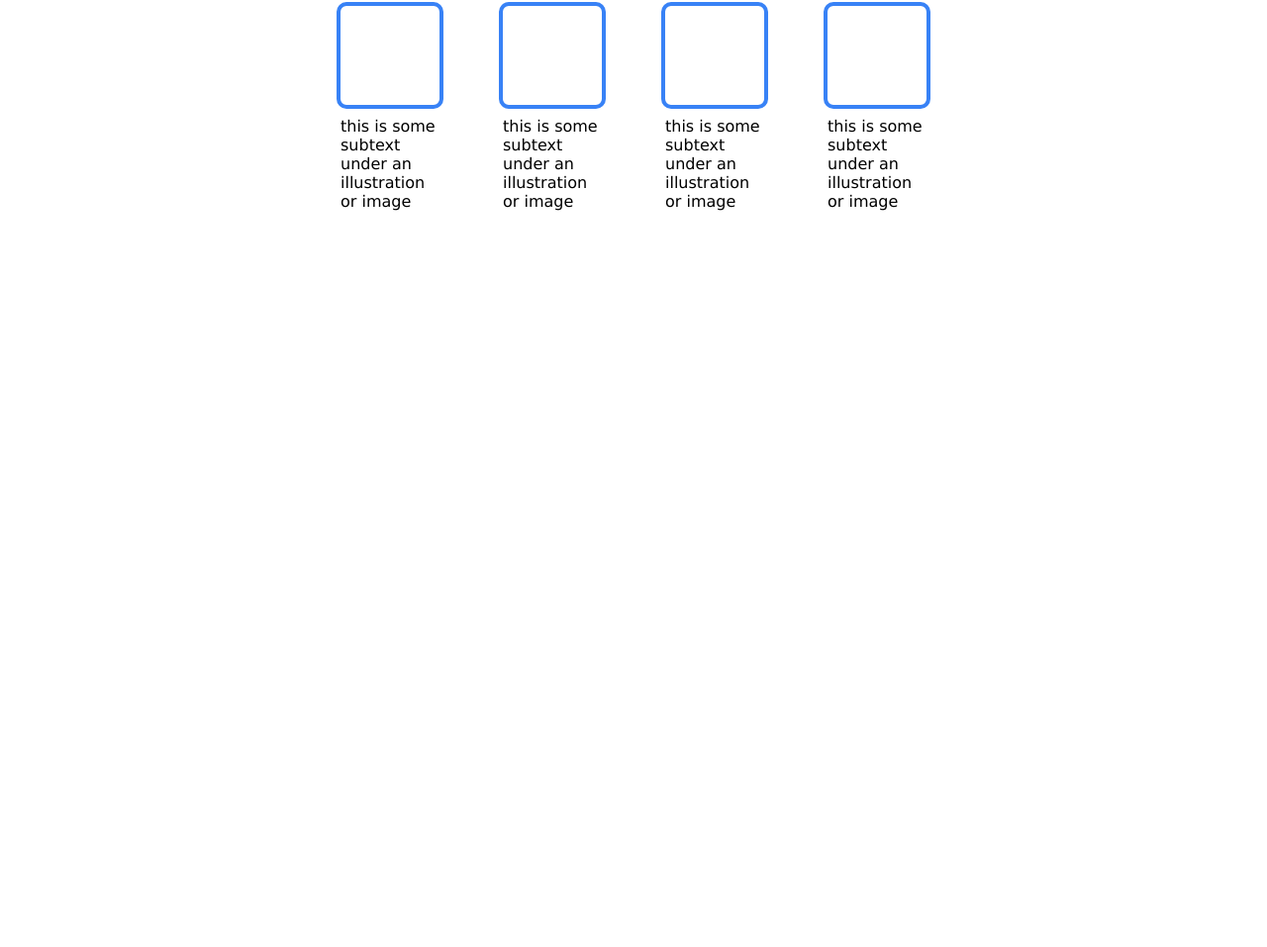
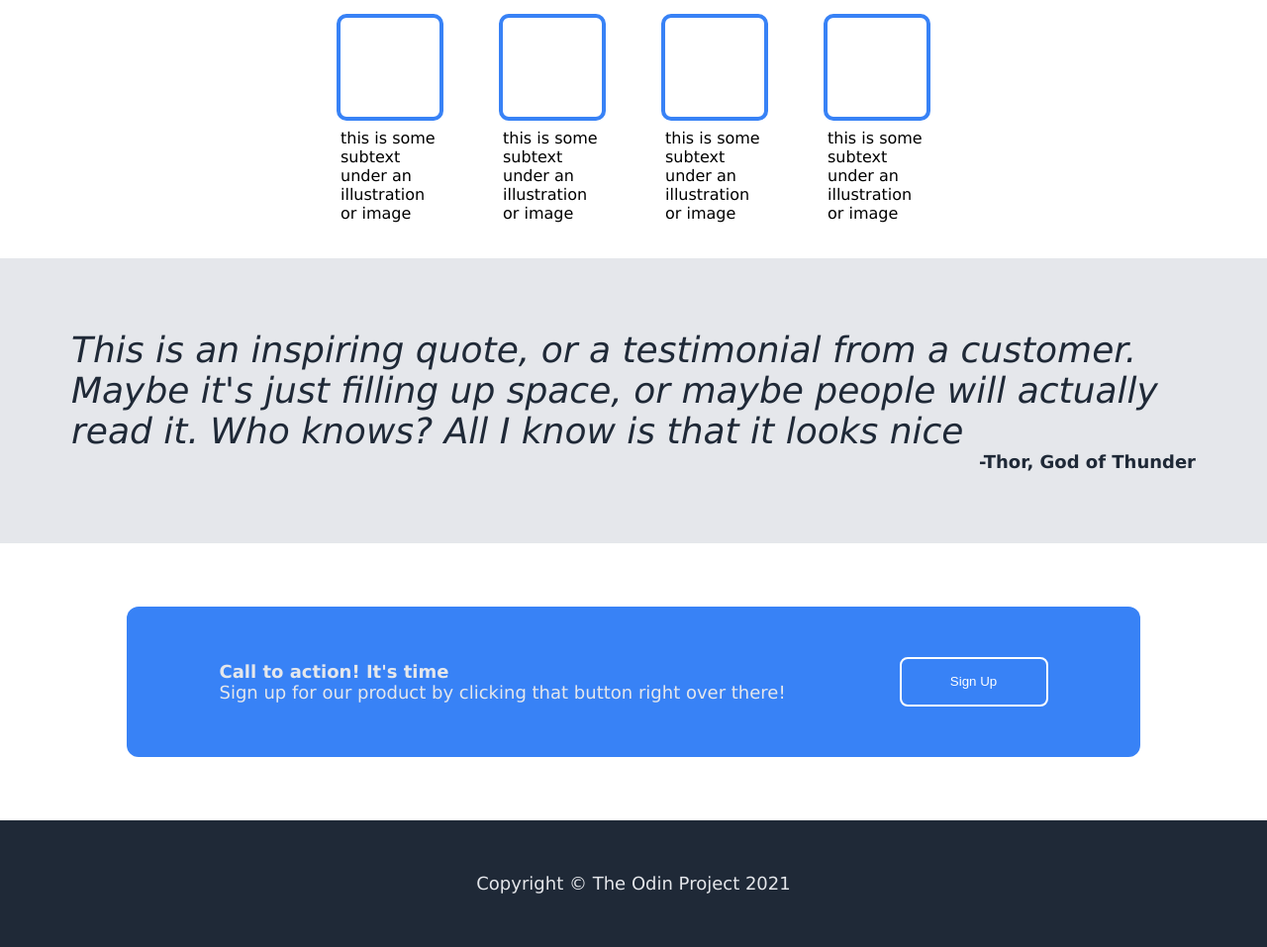
Before and after one commit to cryptovinzon/odin-landing, a plain HTML site: page index.html in a window 1280 px wide. Shown: the part 560-1517 px from the top of the page at 99% size. Before the commit the page ends 800 px from the top, so only its background shows below. Drawn offline with Linux system fonts and the light colour scheme.

Commit message:
add sections for quotation, call to action, and footer

```diff
--- a/index.html
+++ b/index.html
@@ -18,17 +18,16 @@
             </ul>
         </header>
         <div class="herocontainer">
-            <div type="herotext">
+            <div>
                 <h1>This website is awesome</h1>
                 <p>This website has some subtext that goes here under the main title. It's a smaller font and the color is lower contrast</p>
+                <br>
                 <button type="button">Sign Up</button>
             </div>
                 <img src="./img/gamer.jpg" alt="gamer" id="heroimg">
         </div>
     </div>
-    <div>
-        <h2>Some random information</h2>
-    </div>
+    <h2>Some random information</h2>
         <div class="infocontainer">
             <div class="infobox">
                 <div class="square"></div>
@@ -47,5 +46,19 @@
                 <div class="subtext"> this is some subtext under an illustration or image</div>
             </div>
         </div>
+    <section class="quotebox">
+        <p class="quotes">This is an inspiring quote, or a testimonial from a customer. Maybe it's just filling up space, or maybe people will actually read it. Who knows? All I know is that it looks nice</p>
+        <p class="author">-Thor, God of Thunder</p>
+    </section>
+    <section class="actionbox">
+        <div class="actiontext">
+            <p class="action">Call to action! It's time</p>
+            <p>Sign up for our product by clicking that button right over there!</p>
+        </div>
+        <button type="button" class="button2">Sign Up</button>
+    </section>
+    <footer>
+        <p>Copyright &#169 The Odin Project 2021</p>
+    </footer>
 </body>
 </html>
--- a/style.css
+++ b/style.css
@@ -5,7 +5,7 @@ body{
 
 .hero {
     background-color: #1f2937;
-    padding: 0 100px 36px 100px;
+    padding: 0 100px 48px 100px;
     height: auto;
 }
 
@@ -31,34 +31,33 @@ h1 {
     font-size: 42px;
     font-weight: bolder;
     color: #f9faf8;
+    margin: 0;
 }
 
 p,
 a{
     font-size: 18px;
     color: #e5e7eb;
+    margin:0;
 }
 
 h2 {
     text-align: center;
     font-size: 36px;
     font-weight: bolder;
-    color: #1f2937
+    color: #1f2937;
 }
+
 a {
     text-decoration: none;
 }
 
+/* container for hero text, button & img */
 .herocontainer {
     display: flex;
     justify-content: space-between;
     align-items: center;
     gap:24px;
-}
-
-.herotext {
-    display: flex;
-    width: 50%;
 }
 
 #heroimg {
@@ -75,14 +74,7 @@ button{
     background-color: #3882f6;
 }
 
-.square {
-    height: 100px;
-    width: 100px;
-    border: #3882f6 solid;
-    border-width: 4px;
-    border-radius: 10px;
-}
-
+/* container for information */
 .infocontainer{
     display: flex;
     justify-content: center;
@@ -96,6 +88,77 @@ button{
     width: 100px;
 }
 
+.square {
+    height: 100px;
+    width: 100px;
+    border: #3882f6 solid;
+    border-width: 4px;
+    border-radius: 10px;
+}
+
 .subtext {
     margin-top: 8px;
 }
+
+/* container for quote */
+.quotebox{
+    display: flex;
+    flex-direction: column;
+    height: auto;
+    margin-top: 36px;
+    padding: 72px;
+    background-color: #e5e7eb;
+    justify-content: center;
+    align-items: center;
+}
+
+.quotes {
+    font-size: 36px;
+    font-style: italic;
+    font-weight: lighter;
+    color: #1f2937;
+    margin: 0;
+}
+
+.author{
+    color: #1f2937;
+    font-weight: bold;
+    align-self: flex-end;
+}
+
+/* container for call to action */
+.actionbox{
+    display: flex;
+    justify-content: space-around;
+    align-items: center;
+    background-color: #3882f6;
+    height: 80px;
+    margin: 5% 10%;
+    padding: 36px;
+    border-radius: 12px;
+}
+
+.actiontext{
+    display: flex;
+    flex-direction: column;
+}
+
+.action{
+    font-weight: bold;
+    margin: 0;
+}
+
+.button2 {
+    border: 2px;
+    border-style: solid;
+    border-color: white;
+    padding: 12px;
+}
+
+footer{
+    display: flex;
+    justify-content: center;
+    align-items: center;
+    background-color: #1f2937;
+    height: 128px;
+}
```
